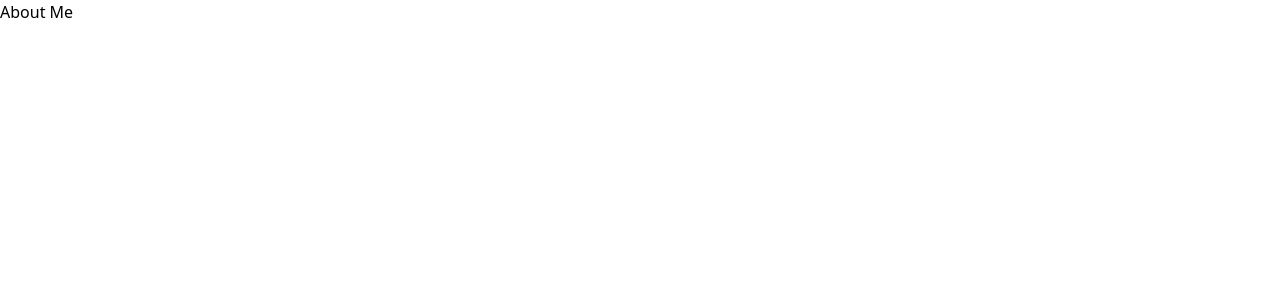
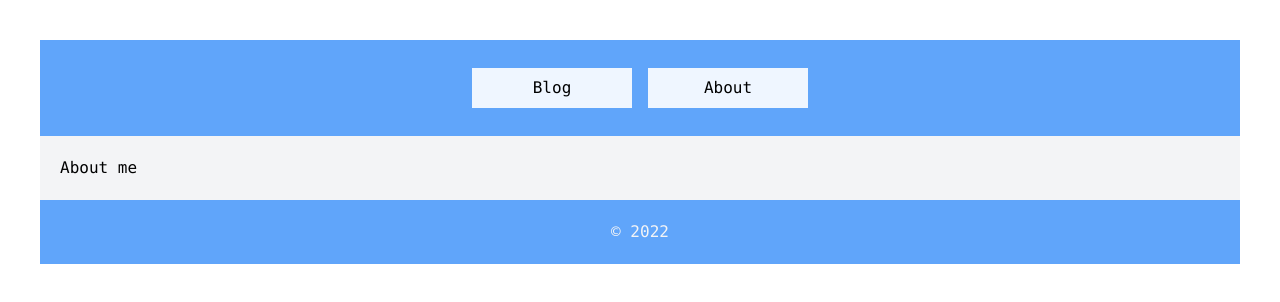
Before and after one commit to KrzysztofBartkiewicz/blog-app, a Next.js app: page /about in a window 1280 px wide. Shown: the top 302 px of the page. Built offline with nearby package versions, Linux system fonts and the light colour scheme.

Commit message:
Remove yarn

```diff
--- a/components/Layout/index.js
+++ /dev/null
@@ -1,26 +0,0 @@
-import Link from 'next/link'
-
-const Layout = ({ children }) => (
-  <div className="p-10 font-mono">
-    <nav className="bg-blue-400 p-5 flex justify-center">
-      <Link href="/">
-        <a className="shaddow md:w-40 bg-blue-50 p-2 m-2 text-center hover:bg-gray-50 cursor-pointer">
-          Blog
-        </a>
-      </Link>
-      <Link href="/about">
-        <a className="shaddow md:w-40 bg-blue-50 p-2 m-2 text-center hover:bg-gray-50 cursor-pointer">
-          About
-        </a>
-      </Link>
-    </nav>
-
-    <main className="bg-gray-100 p-5">{children}</main>
-
-    <footer className="bg-blue-400 p-5 text-gray-100 text-center">
-      &#169; {new Date().getFullYear()}
-    </footer>
-  </div>
-)
-
-export default Layout
--- a/jsconfig.json
+++ /dev/null
@@ -1,5 +0,0 @@
-{
-  "compilerOptions": {
-    "baseUrl": "."
-  }
-}
--- a/pages/_app.js
+++ /dev/null
@@ -1,7 +0,0 @@
-import 'styles/index.css'
-
-function MyApp({ Component, pageProps }) {
-  return <Component {...pageProps} />
-}
-
-export default MyApp
--- a/pages/about.js
+++ /dev/null
@@ -1,5 +0,0 @@
-const About = () => {
-  return <div>About Me</div>
-}
-
-export default About
--- a/pages/index.js
+++ /dev/null
@@ -1,5 +0,0 @@
-import Layout from 'components/Layout'
-
-const Home = () => <Layout>Tu bedzie treść</Layout>
-
-export default Home
--- a/src/pages/about.tsx
+++ b/src/pages/about.tsx
@@ -1,5 +1,7 @@
+import Layout from '@src/components/Layout'
+
 const About = () => {
-  return <div>About Me</div>
+  return <Layout>About me</Layout>
 }
 
 export default About
--- a/src/pages/index.tsx
+++ b/src/pages/index.tsx
@@ -1,4 +1,4 @@
-import Layout from 'src/components/Layout'
+import Layout from '@src/components/Layout'
 
 const Home = () => <Layout>Tu bedzie treść</Layout>
 
--- a/styles/index.css
+++ /dev/null
@@ -1,30 +0,0 @@
-@tailwind base;
-
-/* Write your own custom base styles here */
-.articleBody h2 {
-  @apply text-2xl;
-}
-
-.articleBody p {
-  @apply m-3;
-}
-
-/* Start purging... */
-@tailwind components;
-/* Stop purging. */
-
-html,
-body {
-  @apply bg-white;
-}
-
-/* Write your own custom component styles here */
-.btn-blue {
-  @apply px-4 py-2 font-bold text-white bg-blue-500 rounded;
-}
-
-/* Start purging... */
-@tailwind utilities;
-/* Stop purging. */
-
-/* Your own custom utilities */
--- a/tailwind.config.js
+++ b/tailwind.config.js
@@ -1,5 +1,5 @@
 module.exports = {
-  content: ['./components/**/*.{js,ts,jsx,tsx}', './pages/**/*.{js,ts,jsx,tsx}'],
+  content: ['./src/components/**/*.{js,ts,jsx,tsx}', './src/pages/**/*.{js,ts,jsx,tsx}'],
   darkMode: 'media', // 'media' or 'class'
   theme: {
     extend: {
```
Also changed, not shown: 2 other files (tests, documents, lock files or other folders).
